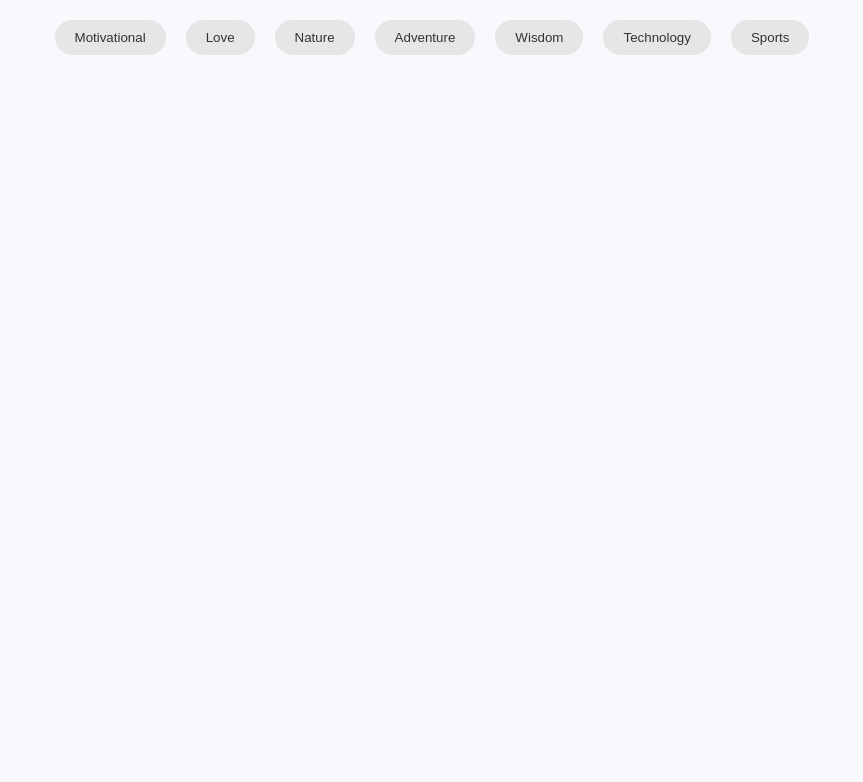
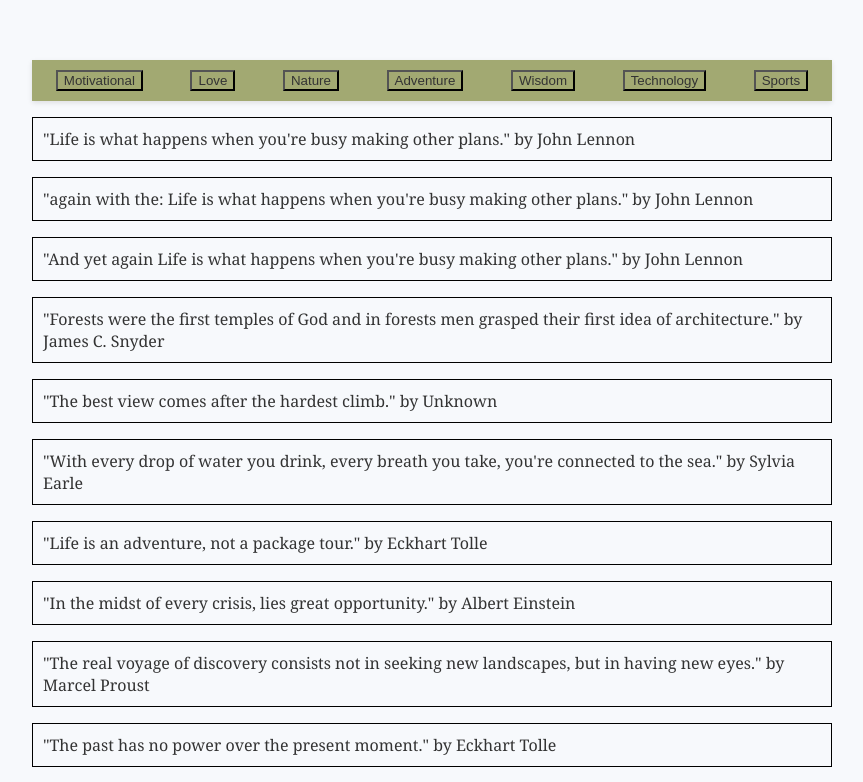
Before and after one commit to MikeJonesBYU/react_app_2, a React (Create React App) app: page / in a window 1280 px wide. Shown: the top 782 px of the page, without its empty margins (208-1071 px from the left). Built offline with nearby package versions, Linux system fonts and the light colour scheme.

Commit message:
more comments

```diff
--- a/src/App.js
+++ b/src/App.js
@@ -1,34 +1,37 @@
 // App.js
+
 import React, { useState } from 'react';
 import quotes from './quotes';
-import QuoteCard from './QuoteCard';
 import Navbar from './Navbar';
 import categoriesConfig from './categoriesConfig';
 import './styles.css';
 
 function App() {
+  // declare state variables.
   const [selectedCategory, setSelectedCategory] = useState(null);
   const [selectedSubcategory, setSelectedSubcategory] = useState(null);
 
+  // declare event handlers.
+  // note the use of the set functions.
   const handleSelectCategory = (category) => {
-    if (category) {
-        setSelectedCategory(category.name);
-    } else {
-        setSelectedCategory(null);
-    }
-    setSelectedSubcategory(null); // Reset the subcategory whenever the category changes
+    setSelectedCategory(category.name);
+    setSelectedSubcategory(null);
   };
 
   const handleSelectSubcategory = (subcategory) => {
     setSelectedSubcategory(subcategory);
   };
 
+  // filter quotes based on selected category and subcategory.
+  // this is called whenever the state changes.  That is significant.
   const filteredQuotes = quotes.filter(quote =>
     (!selectedCategory || quote.category === selectedCategory) &&
     (!selectedSubcategory || quote.subcategory === selectedSubcategory)
   );
 
   return (
+    // this is the JSX that will be rendered.
+    // note that it is one component, but it is made up of other components.
     <div className="app">
       <Navbar
         categories={categoriesConfig}
@@ -37,9 +40,9 @@ function App() {
         selectedSubcategory={selectedSubcategory}
         onSelectSubcategory={handleSelectSubcategory}
       />
-      <div className="quotes-container">
-        {selectedSubcategory && filteredQuotes.map(quote => ( // Only render if a subcategory is selected
-          <QuoteCard key={quote.id} quote={quote} />
+      <div >
+        {filteredQuotes.map(quote => (
+          <p className="quotes-container" key={quote.id}>"{quote.text}" by {quote.author}</p>
         ))}
       </div>
     </div>
--- a/src/Navbar.js
+++ b/src/Navbar.js
@@ -1,15 +1,16 @@
 // Navbar.js
+
 import React from 'react';
 
 function Navbar({ categories, selectedCategory, onSelectCategory, selectedSubcategory, onSelectSubcategory }) {
   return (
     <div className="navbar">
       <div className="category-nav">
-        {categories.map((category) => (
+        {categories.map(category => (
           <button
             key={category.name}
             className={selectedCategory === category.name ? "active" : ""}
-            onClick={() => onSelectCategory(category)}
+            onClick={() => onSelectCategory(category.name === selectedCategory ? null : category)}
           >
             {category.name}
           </button>
@@ -17,11 +18,11 @@ function Navbar({ categories, selectedCategory, onSelectCategory, selectedSubcat
       </div>
       {selectedCategory && (
         <div className="subcategory-nav">
-          {categories.find(cat => cat.name === selectedCategory).subcategories.map((subcategory) => (
+          {categories.find(cat => cat.name === selectedCategory).subcategories.map(subcategory => (
             <button
               key={subcategory}
               className={selectedSubcategory === subcategory ? "active" : ""}
-              onClick={() => onSelectSubcategory(subcategory)}
+              onClick={() => onSelectSubcategory(subcategory === selectedSubcategory ? null : subcategory)}
             >
               {subcategory}
             </button>
--- a/src/QuoteCard.js
+++ b/src/QuoteCard.js
@@ -1,4 +1,7 @@
 // QuoteCard.js
+
+// not used.
+
 import React from 'react';
 
 function QuoteCard({ quote }) {
--- a/src/Sidebar.js
+++ b/src/Sidebar.js
@@ -1,4 +1,7 @@
 // Sidebar.js
+
+// also not used.
+
 import React from 'react';
 
 function Sidebar({ categories, onSelectCategory }) {
--- a/src/index.css
+++ b/src/index.css
@@ -1,6 +1,12 @@
 /* styles.css */
+/* styles.css additions/changes */
+
 .app {
+  max-width: 1200px;
+  margin: 40px auto; /* Center the content */
+  padding: 20px;
   display: flex;
+  flex-direction: column;
 }
 
 .sidebar {
@@ -26,4 +32,26 @@
 .quotes-container {
   flex: 1;
   padding: 10px;
+  border: 1px solid #000; /* Add a border around the quotes container */
 }
+
+/* styles.css additions/changes */
+
+.navbar {
+  display: flex;
+  flex-direction: column;
+  width: 100%;
+  background-color: #a2a972; /* Give navbar a solid background */
+  box-shadow: 0 2px 5px rgba(0, 0, 0, 0.1); /* Add a subtle shadow to navbar */
+}
+
+.category-nav, .subcategory-nav {
+  display: flex;
+  justify-content: space-around; /* Distribute items evenly, taking up all space */
+  padding: 10px 0;
+}
+
+button {
+  background-color: transparent; /* Remove the grey background */
+  color: #333; /* Make button text dark grey */
+}
--- a/src/styles.css
+++ b/src/styles.css
@@ -2,84 +2,31 @@
 
 body {
   background-color: #f7f9fc;
-  font-family: 'Arial', sans-serif;
+  font-family: 'Georgia', serif; /* A classic serif font for better readability */
   margin: 0;
   padding: 0;
+  color: #333; /* Dark gray for text */
 }
 
 .app {
-  display: flex;
-  flex-direction: column;
-  align-items: stretch;
-  max-width: 1200px;
-  margin: 0 auto;
-}
-
-.navbar {
-  display: flex;
-  flex-direction: column;
-  align-items: stretch;
-  width: 100%;
-}
-
-.category-nav, .subcategory-nav {
-  display: flex;
-  justify-content: center;
-  gap: 20px;
-  margin: 20px 0;
-  transition: all 0.2s ease;
-}
-
-button {
-  padding: 10px 20px;
-  border: none;
-  border-radius: 25px;
-  background-color: #e6e6e6;
-  color: #333333;
-  cursor: pointer;
-  transition: all 0.3s ease;
-}
-
-button:hover {
-  background-color: #d4d4d4;
-}
-
-button.active {
-  background-color: #333333;
-  color: #ffffff;
-}
-
-.quotes-container {
-  margin-top: 20px;
+  max-width: 800px; /* Limit width for readability */
+  margin: 40px auto; /* Center the content */
   padding: 20px;
-  display: flex;
-  flex-direction: column;
-  align-items: center;
-  gap: 20px;
 }
 
 .quote-card {
-  max-width: 800px;
-  padding: 20px;
-  background-color: #ffffff;
-  border-radius: 10px;
-  box-shadow: 0 4px 10px rgba(0, 0, 0, 0.1);
-  transition: transform 0.2s ease;
-}
-
-.quote-card:hover {
-  transform: translateY(-5px);
+  margin-bottom: 40px; /* Space between quotes */
+  color:aquamarine;
 }
 
 .quote-text {
-  font-size: 18px;
-  font-style: italic;
-  margin-bottom: 15px;
+  font-size: 24px; /* Slightly larger text size for the quotes */
+  line-height: 1.5; /* Improved line height for readability */
+  margin-bottom: 10px; /* Space between quote and author */
 }
 
 .quote-author {
-  font-size: 16px;
-  font-weight: bold;
-  text-align: right;
-  color: #777777;
+  font-size: 18px; /* Slightly smaller text for the author */
+  font-style: italic; /* Italicize the author's name for differentiation */
+  text-align: right; /* Align author's name to the right */
 }
```
